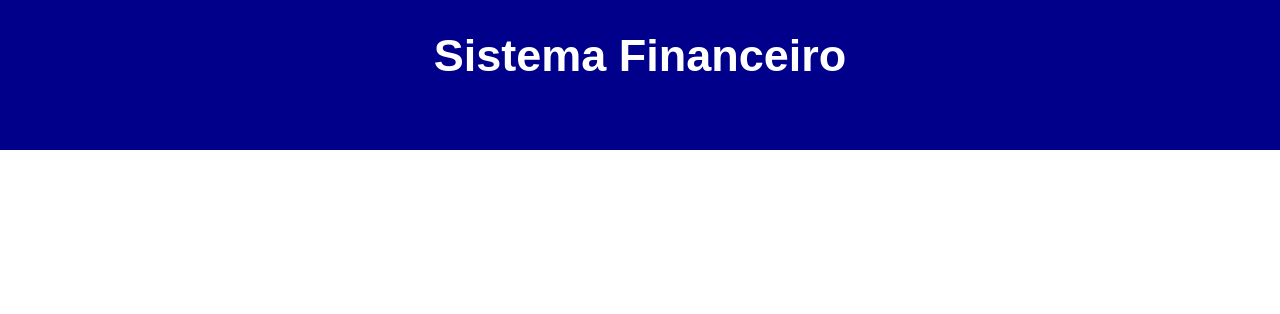
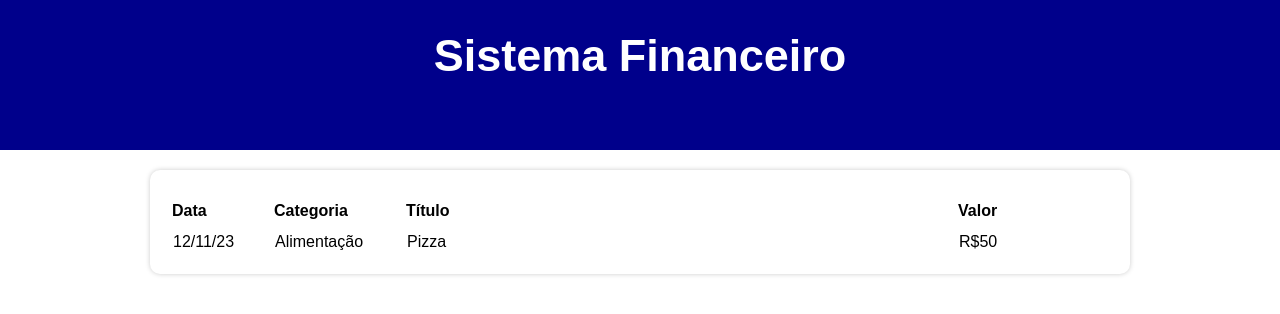
Before and after one commit to Luan-Costa-2l/expense-tracker, a React (Vite) app: page / in a window 1280 px wide. Shown: the top 314 px of the page. Built offline with nearby package versions, Linux system fonts and the light colour scheme.

Commit message:
feat: start tableArea html and style

```diff
--- a/src/App.tsx
+++ b/src/App.tsx
@@ -1,4 +1,7 @@
-import './App.styles.scss'
+import './App.styles.scss';
+import { TableArea } from './components/TableArea';
+
+
 const App = () => {
   return (
     <div className="container">
@@ -7,11 +10,11 @@ const App = () => {
       </header>
       <main className="body">
 
-        {/* área de informações */}
+        {/* <InfoArea /> */}
 
         {/* área de inserção */}
 
-        {/* Tabela de itens */}
+        <TableArea />
       </main>
     </div>
   )
--- /dev/null
+++ b/src/components/TableArea/index.tsx
@@ -0,0 +1,24 @@
+import './styles.scss';
+
+export const TableArea = () => {
+    return (
+        <table className='tableContainer'>
+            <thead>
+                <tr>
+                    <th>Data</th>
+                    <th>Categoria</th>
+                    <th>Título</th>
+                    <th>Valor</th>
+                </tr>
+            </thead>
+            <tbody>
+                <tr>
+                    <td>12/11/23</td>
+                    <td>Alimentação</td>
+                    <td>Pizza</td>
+                    <td>R$50</td>
+                </tr>
+            </tbody>
+        </table>
+    );
+}
--- /dev/null
+++ b/src/components/TableArea/styles.scss
@@ -0,0 +1,22 @@
+.tableContainer {
+    width: 100%;
+    padding: 20px;
+    background-color: #FFF;
+    box-shadow: 0px 0px 5px #CCC;
+    border-radius: 10px;
+    margin-top: 20px;
+
+    th {
+        padding: 10px 0;
+        text-align: left;
+    }
+    th:nth-child(1){
+        width: 100px;
+    }
+    th:nth-child(2){
+        width: 130px;
+    }
+    th:nth-child(4){
+        width: 150px;
+    }
+}
```
